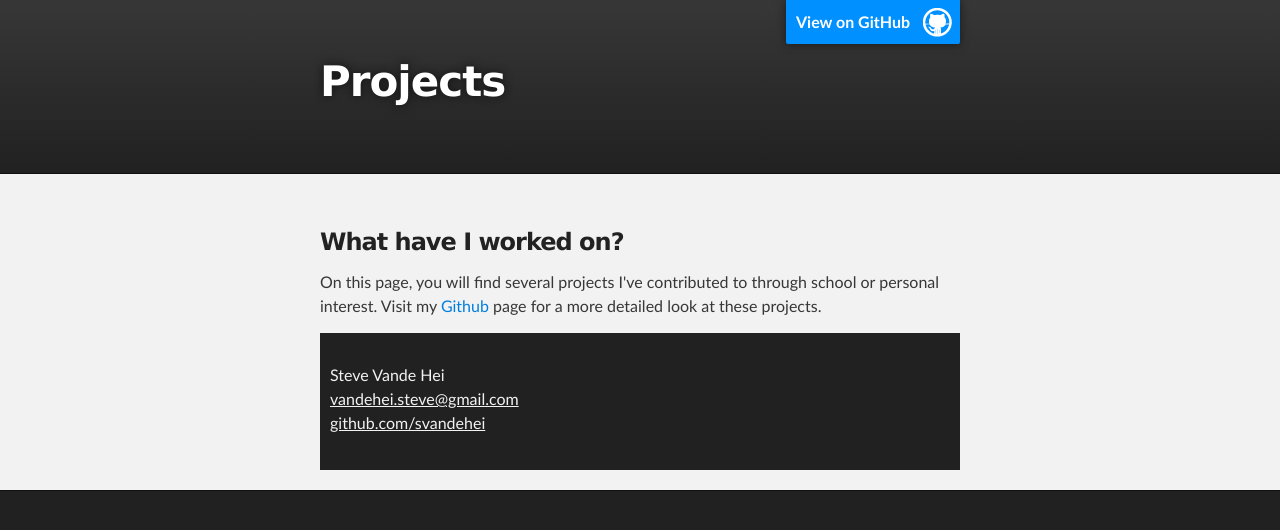
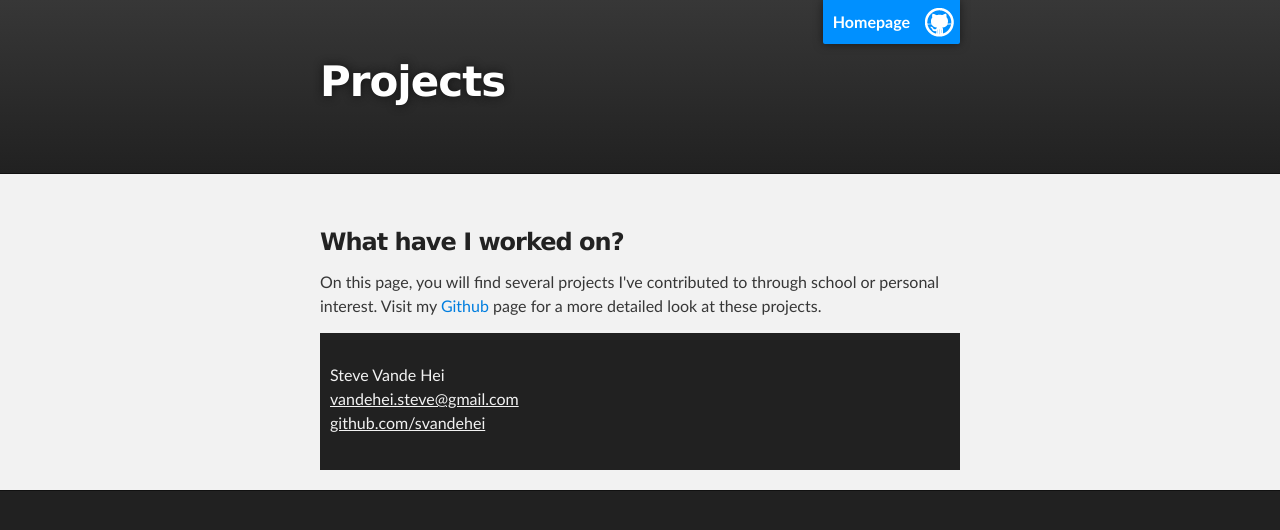
Before and after one commit to svandehei/svandehei.github.io, a plain HTML site: page projects.html in a window 1280 px wide. Drawn offline with Linux system fonts and the light colour scheme.

Commit message:
Update projects.html

```diff
--- a/projects.html
+++ b/projects.html
@@ -16,7 +16,7 @@
     <!-- HEADER -->
     <div id="header_wrap" class="outer">
         <header class="inner">
-          <a id="forkme_banner" href="https://github.com/svandehei">View on GitHub</a>
+          <a id="forkme_banner" href="https://svandehei.github.io">Homepage</a>
 
           <h1 id="project_title">Projects</h1>
           <h2 id="project_tagline"></h2>
```
